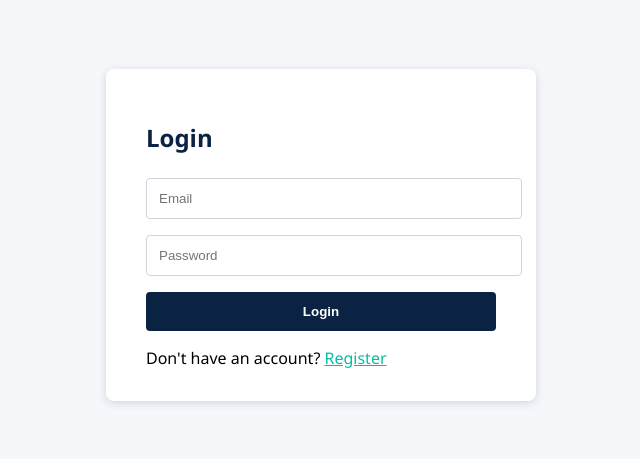
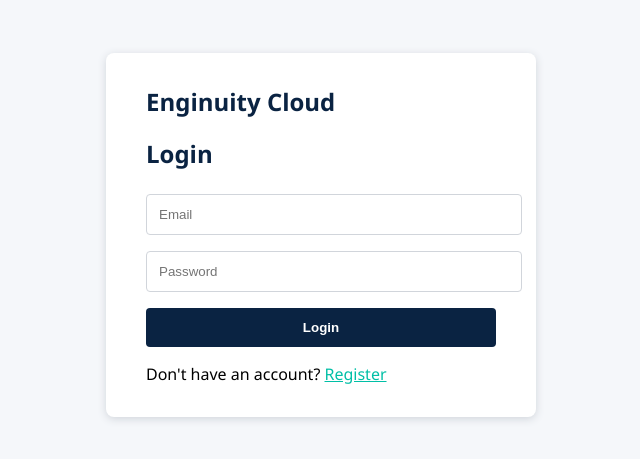
Before and after one commit to Jeremy-Law/enginuity-frontend, a React (Create React App) app: page /login in a window 1280 px wide. Shown: the part 165-624 px from the top of the page, without its empty margins (319-959 px from the left). Built offline with nearby package versions, Linux system fonts and the light colour scheme.

Commit message:
Work form laptop - Enginuity included in login.

```diff
--- a/src/pages/Login.js
+++ b/src/pages/Login.js
@@ -22,6 +22,12 @@ const Title = styled.h2`
   color: ${colors.primary};
   margin-bottom: 1.5rem;
 `;
+const Name = styled.div`
+  color: ${colors.primary};
+  font-size: 1.5rem;
+  font-weight: bold;
+  margin-bottom: 1rem;
+`
 const Input = styled.input`
   width: 100%;
   padding: 0.75rem;
@@ -74,6 +80,7 @@ export default function Login() {
   return (
     <Container>
       <Form onSubmit={handleSubmit}>
+        <Name>Enginuity Cloud</Name>
         <Title>Login</Title>
         <Input type="email" placeholder="Email" value={email} onChange={e => setEmail(e.target.value)} required />
         <Input type="password" placeholder="Password" value={password} onChange={e => setPassword(e.target.value)} required />
```
